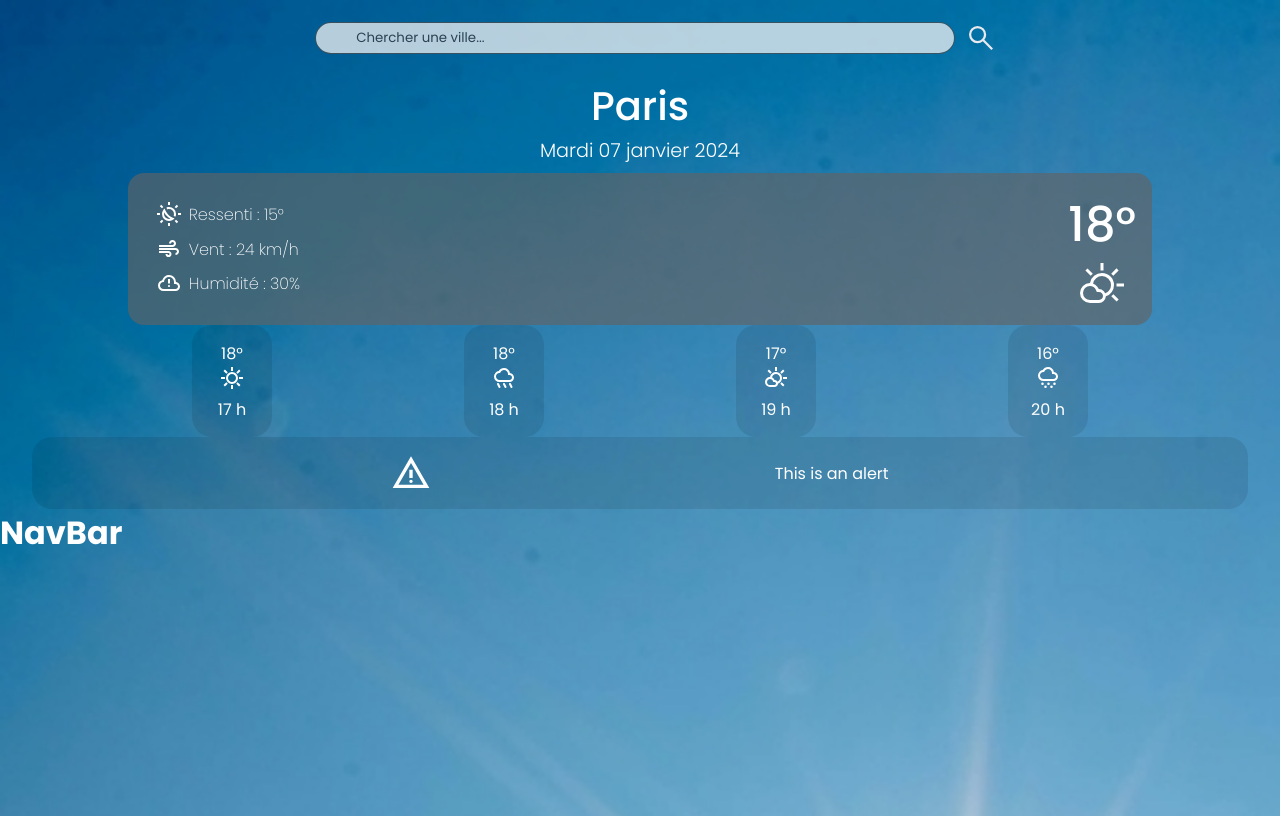
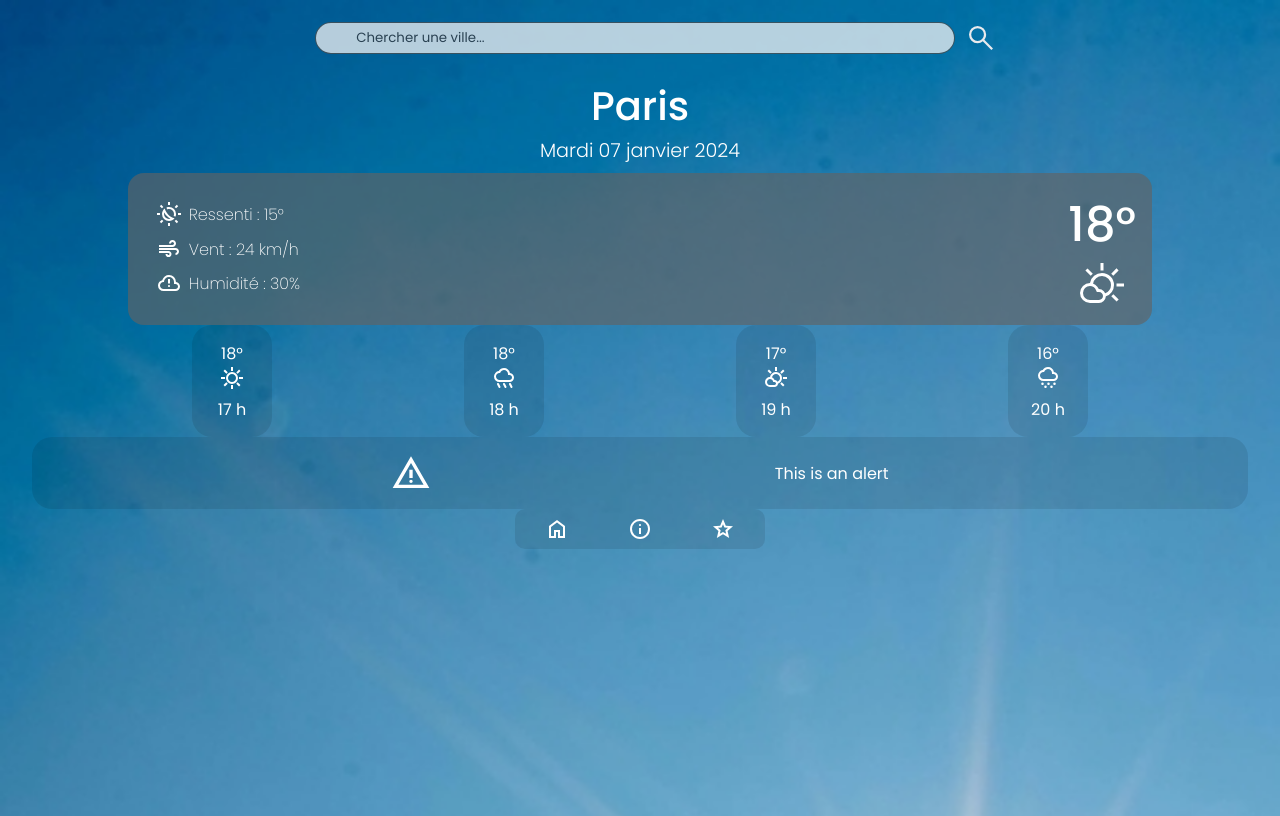
Before and after one commit to WildCodeSchool-2024-09/JS-RemoteFR-Q4-Jaune-P2-Meteo, a React (Vite) app in the folder client/: page / in a window 1280 px wide. Built offline with nearby package versions, Linux system fonts and the light colour scheme; no server answers.

Commit message:
First step NavBar

```diff
--- a/client/src/App.tsx
+++ b/client/src/App.tsx
@@ -1,13 +1,14 @@
 import { Outlet } from "react-router-dom";
 import "./App.css";
 import InputSearch from "./components/InputSearch";
+import Navbar from "./components/NavBar";
 
 function App() {
   return (
     <>
       <InputSearch />
       <Outlet />
-      <h1>NavBar</h1>
+      <Navbar />
     </>
   );
 }
--- /dev/null
+++ b/client/src/Styles/Navbar.css
@@ -0,0 +1,33 @@
+.nav-container {
+  display: flex;
+  margin: 0 auto;
+  width: 250px;
+  height: 40px;
+  align-items: center;
+  justify-content: space-around;
+  border-radius: 10px;
+  background-color: rgba(0, 0, 0, 0.093);
+}
+
+.button {
+  outline: 0 !important;
+  border: 0 !important;
+  width: 40px;
+  height: 40px;
+  border-radius: 50%;
+  background-color: transparent;
+  display: flex;
+  align-items: center;
+  justify-content: center;
+  color: #fff;
+  transition: all ease-in-out 0.2s;
+  cursor: pointer;
+}
+
+.button:hover {
+  transform: scale(1.3);
+}
+
+.icon {
+  font-size: 20px;
+}
--- /dev/null
+++ b/client/src/components/NavBar.tsx
@@ -0,0 +1,46 @@
+import "../styles/Navbar.css";
+
+export default function Navbar() {
+  return (
+    <>
+      <div className="nav-container">
+        <div className="button">
+          <svg
+            xmlns="http://www.w3.org/2000/svg"
+            height="24px"
+            viewBox="0 -960 960 960"
+            width="24px"
+            fill="#fff"
+            aria-hidden="true"
+          >
+            <path d="M240-200h120v-240h240v240h120v-360L480-740 240-560v360Zm-80 80v-480l320-240 320 240v480H520v-240h-80v240H160Zm320-350Z" />
+          </svg>
+        </div>
+        <div className="button">
+          <svg
+            xmlns="http://www.w3.org/2000/svg"
+            height="24px"
+            viewBox="0 -960 960 960"
+            width="24px"
+            fill="#fff"
+            aria-hidden="true"
+          >
+            <path d="M440-280h80v-240h-80v240Zm40-320q17 0 28.5-11.5T520-640q0-17-11.5-28.5T480-680q-17 0-28.5 11.5T440-640q0 17 11.5 28.5T480-600Zm0 520q-83 0-156-31.5T197-197q-54-54-85.5-127T80-480q0-83 31.5-156T197-763q54-54 127-85.5T480-880q83 0 156 31.5T763-763q54 54 85.5 127T880-480q0 83-31.5 156T763-197q-54 54-127 85.5T480-80Zm0-80q134 0 227-93t93-227q0-134-93-227t-227-93q-134 0-227 93t-93 227q0 134 93 227t227 93Zm0-320Z" />
+          </svg>
+        </div>
+        <div className="button">
+          <svg
+            xmlns="http://www.w3.org/2000/svg"
+            height="24px"
+            viewBox="0 -960 960 960"
+            width="24px"
+            fill="#fff"
+            aria-hidden="true"
+          >
+            <path d="m354-287 126-76 126 77-33-144 111-96-146-13-58-136-58 135-146 13 111 97-33 143ZM233-120l65-281L80-590l288-25 112-265 112 265 288 25-218 189 65 281-247-149-247 149Zm247-350Z" />
+          </svg>
+        </div>
+      </div>
+    </>
+  );
+}
```
